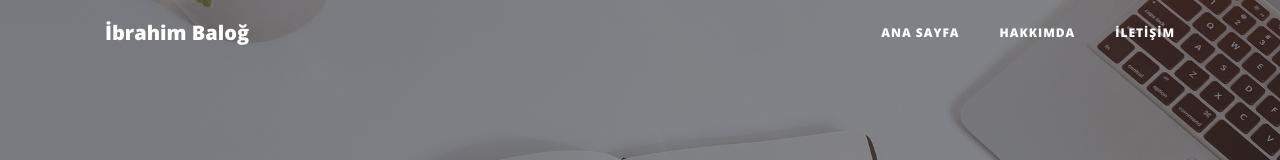
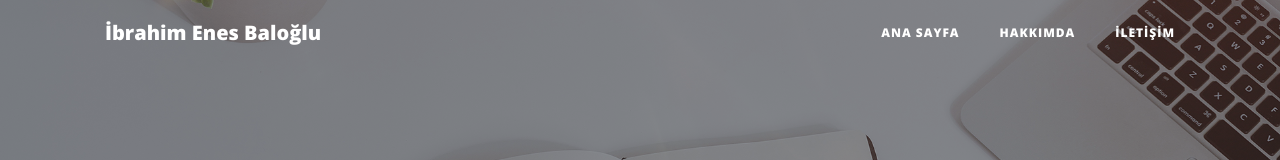
Before and after one commit to ibrahimenesb/ibrahimbalog.github.io, a website: page index.html in a window 1280 px wide. Shown: the top 160 px of the page. Drawn offline with nearby package versions, Linux system fonts and the light colour scheme.

Commit message:
Update index.html

```diff
--- a/index.html
+++ b/index.html
@@ -28,7 +28,7 @@
   <!-- Navigation -->
   <nav class="navbar navbar-expand-lg navbar-light fixed-top" id="mainNav">
     <div class="container">
-      <a class="navbar-brand" href="index.html">İbrahim Baloğ</a>
+      <a class="navbar-brand" href="index.html">İbrahim Enes Baloğlu</a>
       <button class="navbar-toggler navbar-toggler-right" type="button" data-toggle="collapse" data-target="#navbarResponsive" aria-controls="navbarResponsive" aria-expanded="false" aria-label="Toggle navigation">
 
         <i class="fas fa-bars"></i>
```
